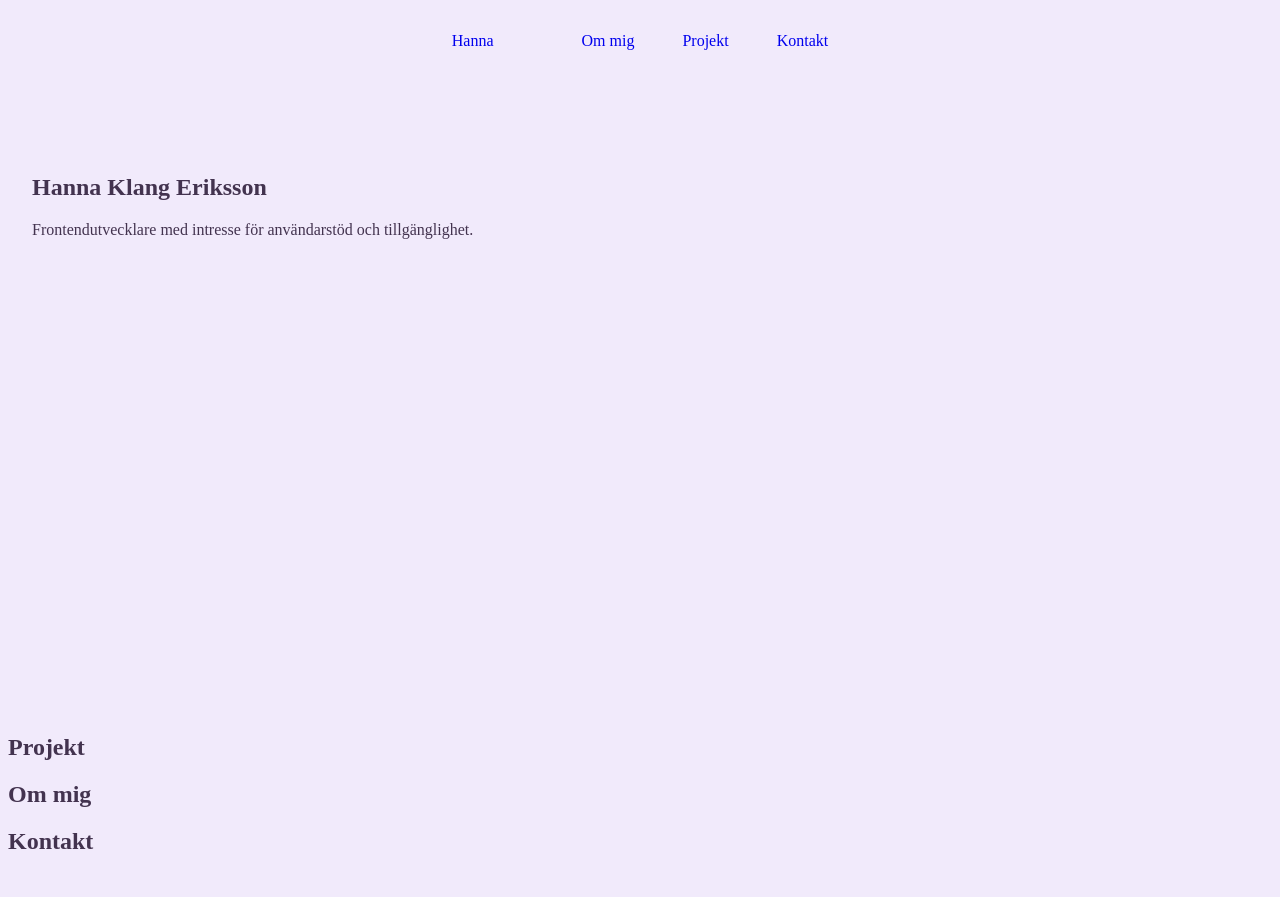
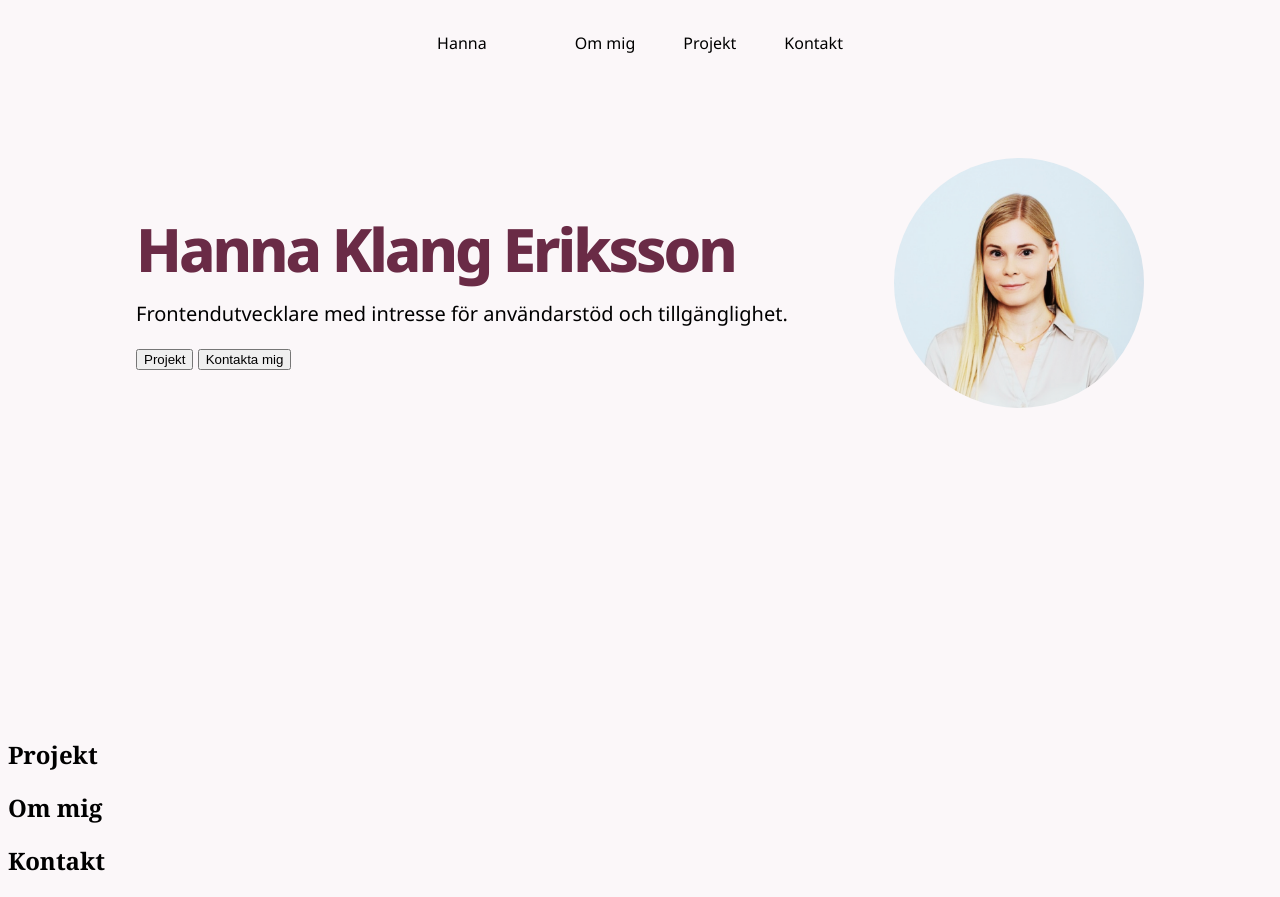
Before and after one commit to Hannahelenas/hanna-portfolio-2026, a plain HTML site: page index.html in a window 1280 px wide. Before the commit the page ends 875 px from the top, so only its background shows below. Drawn offline with Linux system fonts and the light colour scheme.

Commit message:
Add google font and profile image in hero section

```diff
--- a/index.html
+++ b/index.html
@@ -10,6 +10,15 @@
     />
     <title>Hanna Klang Eriksson</title>
     <link rel="stylesheet" href="style.css" />
+    <!-- Google fonts -->
+
+    <link rel="preconnect" href="https://fonts.googleapis.com" />
+    <link rel="preconnect" href="https://fonts.gstatic.com" crossorigin />
+
+    <link
+      href="https://fonts.googleapis.com/css2?family=Noto+Sans:wght@400;500;700;800;900&family=Noto+Serif:wght@400;500;700&display=swap"
+      rel="stylesheet"
+    />
   </head>
   <body>
     <main>
@@ -23,10 +32,15 @@
       </nav>
       <!-- Hero section -->
       <section id="hero" class="hero-section">
-        <h1>Hanna Klang Eriksson</h1>
-        <p>
-          Frontendutvecklare med intresse för användarstöd och tillgänglighet.
-        </p>
+        <div>
+          <h1 class="hero-heading">Hanna Klang Eriksson</h1>
+          <p class="hero-text">
+            Frontendutvecklare med intresse för användarstöd och tillgänglighet.
+          </p>
+          <button>Projekt</button>
+          <button>Kontakta mig</button>
+        </div>
+        <img src="/images/hanna.jpg" alt="Hanna" class="hero-image" />
       </section>
       <!-- Projects section -->
       <section id="projects">
--- a/style.css
+++ b/style.css
@@ -1,7 +1,7 @@
 body {
   box-sizing: border-box;
-  color: #43334f;
-  background-color: #f1eafb;
+  font-family: "Noto Sans", sans-serif;
+  background-color: #fbf7f9;
 }
 
 html {
@@ -20,9 +20,23 @@ html {
   list-style: none;
 }
 
+h2,
+h3 {
+  font-family: "Noto Serif", serif;
+}
+
+.noto-sans {
+  font-family: "Noto Sans", sans-serif;
+}
+
+.noto-serif {
+  font-family: "Noto Serif", serif;
+}
+
 a {
   text-decoration: none;
   padding: clamp(8px, 2vw, 24px);
+  color: black;
 }
 
 a:hover {
@@ -30,6 +44,46 @@ a:hover {
 }
 
 .hero-section {
-  min-height: 60vh;
+  height: 60vh;
   padding: 80px 24px;
+  display: flex;
+  justify-content: space-between;
+  /*  align-items: center; */
+  padding: 80px clamp(40px, 10vw, 160px);
 }
+
+.hero-heading {
+  font-family: "Noto Sans";
+  font-weight: 800;
+  color: #6a2b46;
+  font-size: 60px;
+  letter-spacing: -0.05em;
+  margin-bottom: 10px;
+}
+
+.hero-image {
+  width: 250px;
+  height: 250px;
+  object-fit: cover;
+  object-position: center 35%;
+  border-radius: 50%;
+  /*   filter: sepia(8%) saturate(90%); */
+}
+
+.hero-text {
+  font-size: 20px;
+  margin-top: 0;
+}
+
+/* Media queries*/
+@media (max-width: 700px) {
+  .hero-section {
+    flex-direction: column;
+    align-items: center;
+    gap: 32px;
+  }
+
+  .hero-heading {
+    font-size: 40px;
+  }
+}
```
